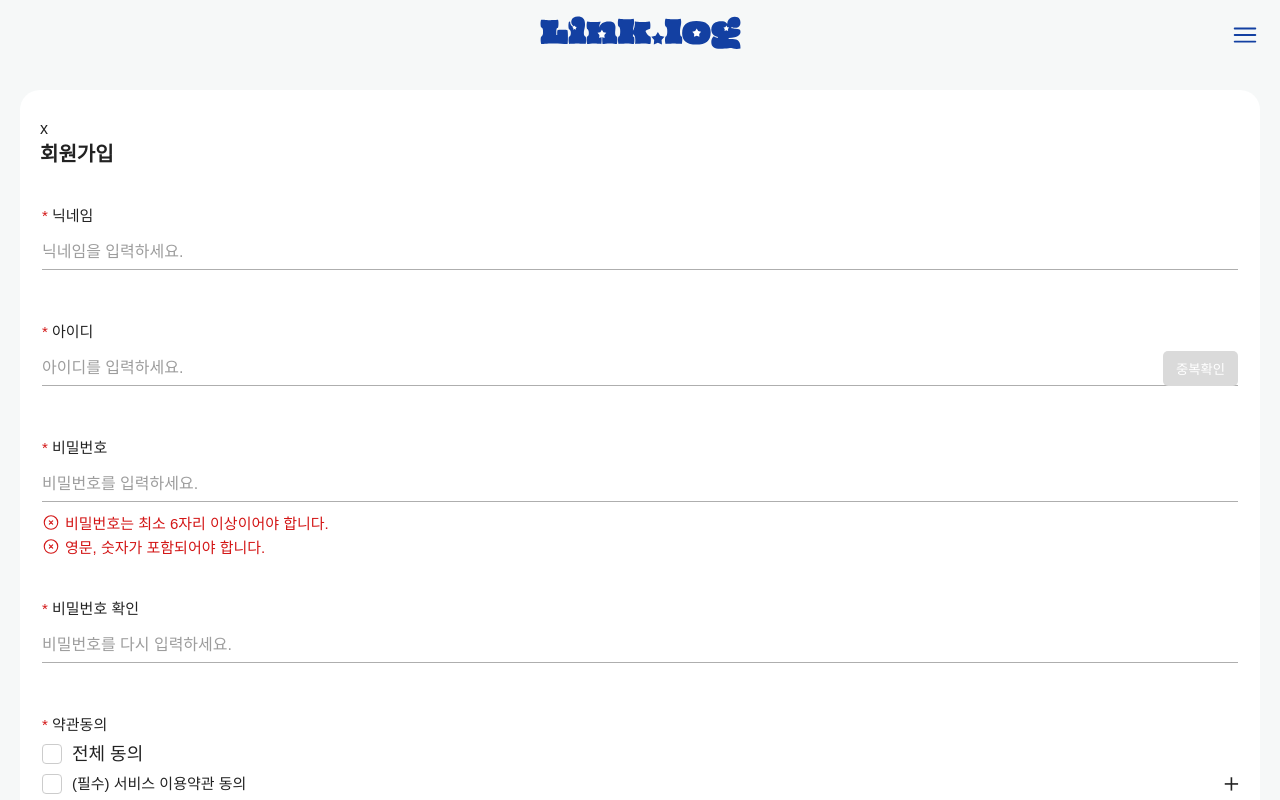
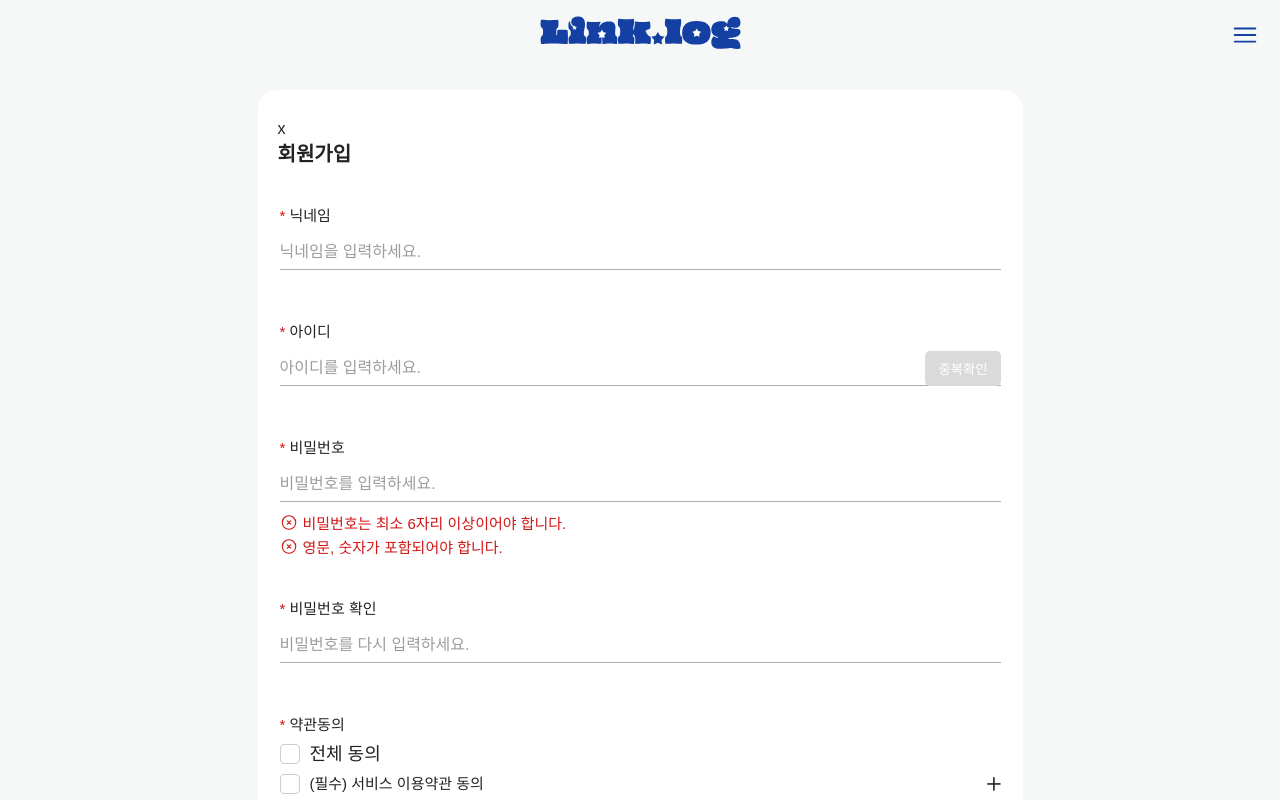
Before and after one commit to Choseran/linkLog, a React (Vite) app: page /join in a window 1280 px wide. Shown: the top 800 px of the page. Built offline with nearby package versions, Linux system fonts and the light colour scheme.

Commit message:
2026-05-21 일부 css 수정

```diff
--- a/src/assets/css/style.css
+++ b/src/assets/css/style.css
@@ -18,7 +18,6 @@
   padding: 30px 20px;
 }
 /* input 공통 */
-/* 님꺼 가져오면서 margin-bottom 수치만 수정함 */
 /* #root input { */
 #root input[type='text'],
 #root input[type='password'] {
@@ -29,7 +28,7 @@
   font-size: 16px;
 }
 
-/* 헤더 css */
+/* ---------------- 헤더 css ---------------- */
 #root header {
   width: 100%;
   padding: 16px 0;
@@ -63,7 +62,6 @@ header .logo svg {
   min-height: 100%;
   background-color: rgba(0, 0, 0, 0.6);
   z-index: 2;
-
   transition-delay: 0.3s;
   opacity: 0;
   visibility: hidden;
@@ -170,7 +168,7 @@ header .logo svg {
   right: 20px;
 }
 
-/* 회원가입 완료 페이지 */
+/* ---------------- 회원가입 완료 페이지 ---------------- */
 #root .successWrap {
   display: flex;
   flex-direction: column;
@@ -193,7 +191,7 @@ header .logo svg {
   padding: 10px 24px;
 }
 
-/* 로그인 페이지 */
+/* ---------------- 로그인 페이지 ---------------- */
 #root .loginWrap .loginInput {
   margin-bottom: 39px;
   position: relative;
@@ -652,6 +650,10 @@ header .logo svg {
   color: #555;
 }
 
-/* @media screen and (max-width: 480px) {
-
-} */
+/* ---------------- 데스크탑 css ---------------- */
+@media screen and (min-width: 480px) {
+  #root .contentWrap{
+    width: 765px;
+    /* width: 60%; */
+  }
+}
```
Also changed, not shown: 1 other file (tests, documents, lock files or other folders).
